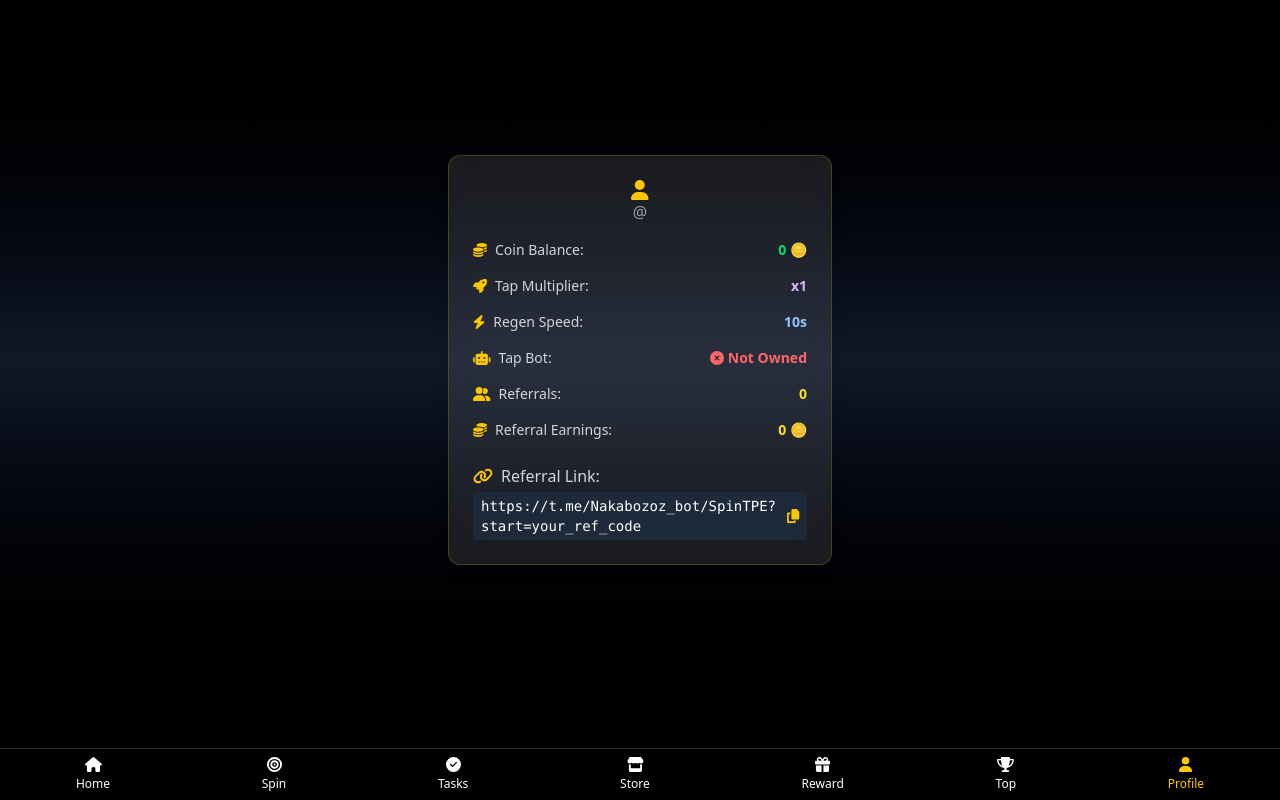
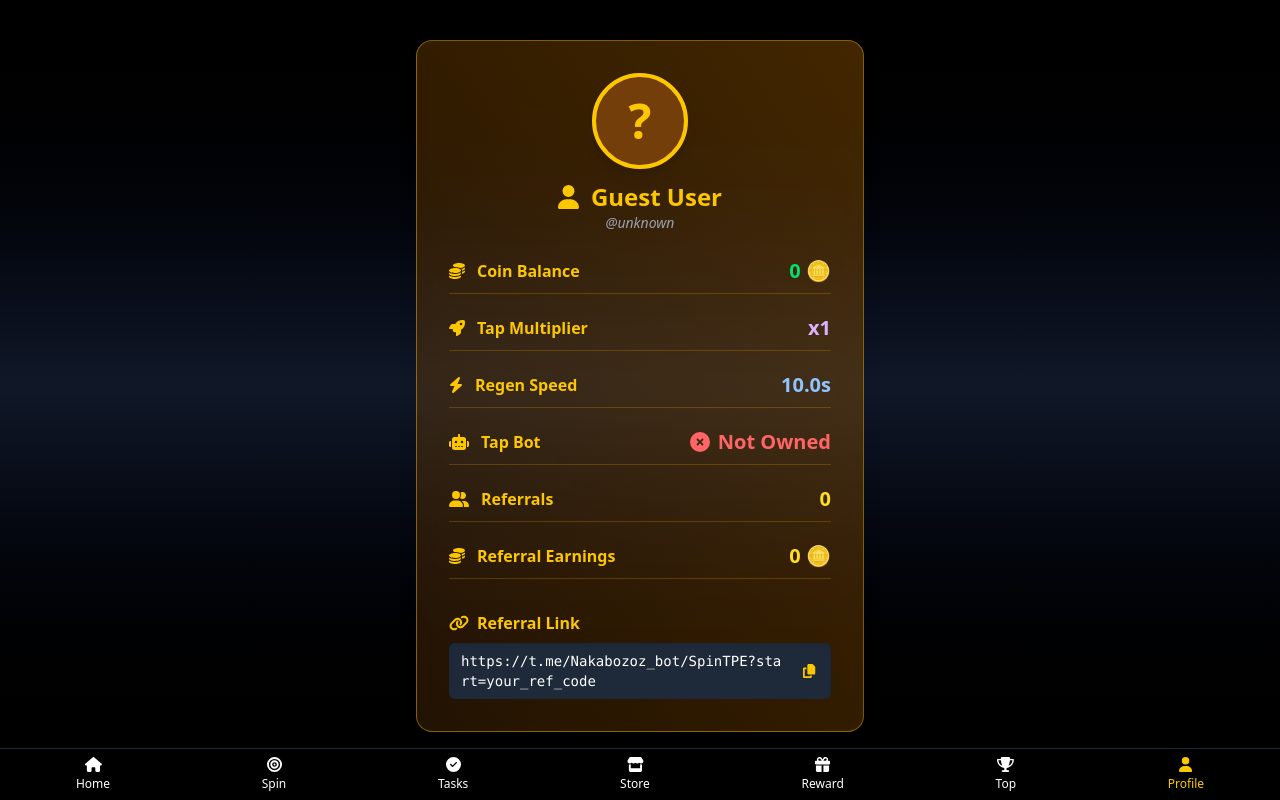
Before and after one commit to PLUTOX-DEV/TPE, a React (Vite) app: page /profile in a window 1280 px wide. Built offline with nearby package versions, Linux system fonts and the light colour scheme; what @tonconnect/ui-react would draw is missing.

Commit message:
K format

```diff
--- a/src/pages/Profile.jsx
+++ b/src/pages/Profile.jsx
@@ -1,11 +1,26 @@
-import React, { useEffect, useState } from 'react';
-import { FontAwesomeIcon } from '@fortawesome/react-fontawesome';
+import React, { useEffect, useState } from "react";
+import { FontAwesomeIcon } from "@fortawesome/react-fontawesome";
 import {
-  faUser, faCoins, faBolt, faRobot, faLink,
-  faRocket, faUserFriends, faCheckCircle, faTimesCircle, faCopy
-} from '@fortawesome/free-solid-svg-icons';
+  faUser,
+  faCoins,
+  faBolt,
+  faRobot,
+  faLink,
+  faRocket,
+  faUserFriends,
+  faCheckCircle,
+  faTimesCircle,
+  faCopy,
+} from "@fortawesome/free-solid-svg-icons";
 import { getUser } from "../api/userApi";
-import toast from 'react-hot-toast'; // ✅ Import toast
+import toast from "react-hot-toast";
+
+// Format numbers with k/M suffixes
+const formatNumber = (num) => {
+  if (num >= 1_000_000) return (num / 1_000_000).toFixed(1) + "M";
+  if (num >= 1_000) return (num / 1_000).toFixed(1) + "k";
+  return num.toString();
+};
 
 export default function Profile() {
   const [user, setUser] = useState(null);
@@ -21,7 +36,7 @@ export default function Profile() {
     if (!telegramId) return;
 
     getUser(telegramId)
-      .then(data => {
+      .then((data) => {
         setUser(data);
         setCoins(data.balance);
         setRefEarnings(data.referralEarnings || 0);
@@ -30,10 +45,12 @@ export default function Profile() {
         setRegenSpeed(data.staminaRegenSpeed || 10000);
         setHasTapBot(data.hasTapBot || false);
       })
-      .catch(err => console.error("Failed to fetch user", err));
+      .catch((err) => console.error("Failed to fetch user", err));
   }, []);
 
-  const referralLink = `https://t.me/Nakabozoz_bot/SpinTPE?start=${user?.username || "your_ref_code"}`;
+  const referralLink = `https://t.me/Nakabozoz_bot/SpinTPE?start=${
+    user?.username || "your_ref_code"
+  }`;
 
   const handleCopy = () => {
     navigator.clipboard.writeText(referralLink);
@@ -41,61 +58,105 @@ export default function Profile() {
   };
 
   return (
-    <div className="flex flex-col items-center justify-center min-h-[90vh] px-4 bg-gradient-to-b from-black via-gray-900 to-black text-white">
-      <div className="bg-white/10 backdrop-blur-md p-6 rounded-xl w-full max-w-sm shadow-lg border border-yellow-400/20">
-        <div className="flex flex-col items-center mb-4">
-          {user?.photo_url && (
+    <div className="flex flex-col items-center justify-center min-h-[90vh] px-6 py-10 bg-gradient-to-b from-black via-gray-900 to-black text-white">
+      <div className="bg-gradient-to-tr from-yellow-900/30 to-yellow-700/40 backdrop-blur-lg p-8 rounded-2xl w-full max-w-md shadow-xl border border-yellow-400/40">
+        <div className="flex flex-col items-center mb-6">
+          {user?.photo_url ? (
             <img
               src={user.photo_url}
               alt="User"
-              className="w-20 h-20 rounded-full border-2 border-yellow-400 mb-2"
+              className="w-24 h-24 rounded-full border-4 border-yellow-400 mb-3 shadow-lg"
             />
+          ) : (
+            <div className="w-24 h-24 rounded-full border-4 border-yellow-400 mb-3 flex items-center justify-center bg-yellow-900 text-yellow-400 text-5xl font-bold shadow-lg">
+              {user?.fullName?.[0] || "?"}
+            </div>
           )}
-          <h2 className="text-xl font-bold text-yellow-400 flex items-center gap-2">
+
+          <h2 className="text-2xl font-extrabold text-yellow-400 flex items-center gap-3">
             <FontAwesomeIcon icon={faUser} />
-            {user?.fullName}
+            {user?.fullName || "Guest User"}
           </h2>
-          <p className="text-gray-400">@{user?.username}</p>
+          <p className="text-gray-400 text-sm italic">@{user?.username || "unknown"}</p>
         </div>
 
-        <div className="space-y-4 text-sm">
-          <InfoRow icon={faCoins} label="Coin Balance:" value={`${coins} 🪙`} color="text-green-400" />
-          <InfoRow icon={faRocket} label="Tap Multiplier:" value={`x${multiplier}`} color="text-purple-300" />
-          <InfoRow icon={faBolt} label="Regen Speed:" value={`${regenSpeed / 1000}s`} color="text-blue-300" />
+        <div className="space-y-5 text-base md:text-lg">
+          <InfoRow
+            icon={faCoins}
+            label="Coin Balance"
+            value={`${formatNumber(coins)} 🪙`}
+            color="text-green-400"
+          />
+          <InfoRow
+            icon={faRocket}
+            label="Tap Multiplier"
+            value={`x${multiplier}`}
+            color="text-purple-300"
+          />
+          <InfoRow
+            icon={faBolt}
+            label="Regen Speed"
+            value={`${(regenSpeed / 1000).toFixed(1)}s`}
+            color="text-blue-300"
+          />
           <InfoRow
             icon={faRobot}
-            label="Tap Bot:"
+            label="Tap Bot"
             value={
-              <span className={`flex items-center gap-1 font-bold ${hasTapBot ? 'text-green-400' : 'text-red-400'}`}>
+              <span
+                className={`flex items-center gap-2 font-semibold ${
+                  hasTapBot ? "text-green-400" : "text-red-400"
+                }`}
+              >
                 <FontAwesomeIcon icon={hasTapBot ? faCheckCircle : faTimesCircle} />
                 {hasTapBot ? "Owned" : "Not Owned"}
               </span>
             }
           />
-          <InfoRow icon={faUserFriends} label="Referrals:" value={referrals.length} color="text-yellow-300" />
-          <InfoRow icon={faCoins} label="Referral Earnings:" value={`${refEarnings} 🪙`} color="text-yellow-300" />
+          <InfoRow
+            icon={faUserFriends}
+            label="Referrals"
+            value={referrals.length}
+            color="text-yellow-300"
+          />
+          <InfoRow
+            icon={faCoins}
+            label="Referral Earnings"
+            value={`${formatNumber(refEarnings)} 🪙`}
+            color="text-yellow-300"
+          />
         </div>
 
-        {/* Referral Link with Copy Button */}
-        <div className="mt-6">
-          <p className="text-gray-300 mb-1 flex items-center">
-            <FontAwesomeIcon icon={faLink} className="text-yellow-400 mr-2" />
-            Referral Link:
+        {/* Referral Link Section */}
+        <div className="mt-8">
+          <p className="text-yellow-400 mb-2 flex items-center font-semibold">
+            <FontAwesomeIcon icon={faLink} className="mr-2" />
+            Referral Link
           </p>
-          <div className="flex items-center gap-2 bg-gray-800 px-2 py-1 rounded text-sm text-white">
-            <code className="flex-1 break-all">{referralLink}</code>
-            <button onClick={handleCopy} title="Copy link">
-              <FontAwesomeIcon icon={faCopy} className="text-yellow-400 hover:text-yellow-300" />
+          <div className="flex items-center gap-3 bg-gray-800 px-3 py-2 rounded-md text-white text-sm break-all select-all shadow-inner">
+            <code className="flex-1">{referralLink}</code>
+            <button
+              onClick={handleCopy}
+              title="Copy referral link"
+              className="p-1 rounded-md hover:bg-yellow-500/70 transition"
+            >
+              <FontAwesomeIcon
+                icon={faCopy}
+                className="text-yellow-400 hover:text-yellow-300"
+              />
             </button>
           </div>
         </div>
 
+        {/* Referrals List */}
         {referrals.length > 0 && (
-          <div className="mt-6">
-            <h3 className="text-lg font-bold text-yellow-300 mb-2">Referred Users:</h3>
-            <ul className="text-sm space-y-1">
+          <div className="mt-8 max-h-40 overflow-y-auto">
+            <h3 className="text-yellow-300 text-lg font-bold mb-3">Referred Users</h3>
+            <ul className="text-gray-300 space-y-1 text-sm">
               {referrals.map((r, idx) => (
-                <li key={idx} className="text-gray-300">👤 {r.username}</li>
+                <li key={idx} className="flex items-center gap-2 hover:text-yellow-400 transition">
+                  <span>👤</span> <span>{r.username}</span>
+                </li>
               ))}
             </ul>
           </div>
@@ -107,12 +168,12 @@ export default function Profile() {
 
 function InfoRow({ icon, label, value, color = "text-white" }) {
   return (
-    <div className="flex justify-between items-center">
-      <span className="text-gray-300 flex items-center gap-2">
-        <FontAwesomeIcon icon={icon} className="text-yellow-400" />
+    <div className="flex justify-between items-center border-b border-yellow-600/30 pb-2">
+      <span className="text-yellow-400 flex items-center gap-3 font-semibold text-sm md:text-base">
+        <FontAwesomeIcon icon={icon} />
         {label}
       </span>
-      <span className={`font-bold ${color}`}>{value}</span>
+      <span className={`font-extrabold text-lg md:text-xl ${color}`}>{value}</span>
     </div>
   );
 }
--- a/src/pages/Spin.jsx
+++ b/src/pages/Spin.jsx
@@ -16,6 +16,13 @@ import {
   faRepeat,
 } from "@fortawesome/free-solid-svg-icons";
 import { updateUser } from "../api/userApi";
+
+// Format numbers with k/M suffixes
+const formatCoins = (num) => {
+  if (num >= 1_000_000) return (num / 1_000_000).toFixed(1) + "M";
+  if (num >= 1_000) return (num / 1_000).toFixed(1) + "k";
+  return num.toString();
+};
 
 const data = [
   { option: "+0", style: { backgroundColor: "#7c3aed", textColor: "white" } },
@@ -64,7 +71,6 @@ export default function Spin() {
     const savedSpinsDate = localStorage.getItem("spinsDate");
     const savedExpiry = localStorage.getItem("packageExpiresAt");
 
-    // Check for expiration
     if (
       savedPackage !== "free" &&
       savedExpiry &&
@@ -137,7 +143,7 @@ export default function Spin() {
     toast.success(
       <>
         <FontAwesomeIcon icon={faCoins} className="mr-2" />
-        +{rewardAmount} Coins added!
+        +{formatCoins(rewardAmount)} Coins added!
       </>
     );
   };
@@ -210,7 +216,7 @@ export default function Spin() {
 
         <div className="text-lg mb-4">
           <FontAwesomeIcon icon={faCoins} className="text-yellow-400 mr-2" />
-          Balance: <span className="text-yellow-400">{balance}</span>
+          Balance: <span className="text-yellow-400">{formatCoins(balance)}</span>
         </div>
 
         <div className="mb-2">
--- a/src/pages/Store.jsx
+++ b/src/pages/Store.jsx
@@ -1,12 +1,23 @@
 import React, { useEffect, useState } from "react";
 import { getUser, updateUser, buyTapBot } from "../api/userApi";
+import toast from "react-hot-toast";
+
+// Format coins with k/M suffixes
+const formatNumber = (num) => {
+  if (num >= 1_000_000) return (num / 1_000_000).toFixed(1) + "M";
+  if (num >= 1_000) return (num / 1_000).toFixed(1) + "k";
+  return num.toString();
+};
 
 export default function Store() {
   const [coins, setCoins] = useState(0);
   const [multiplier, setMultiplier] = useState(1);
   const [regenSpeed, setRegenSpeed] = useState(10000);
   const [hasTapBot, setHasTapBot] = useState(false);
-  const [loading, setLoading] = useState(false);
+  // loading states per upgrade button
+  const [loadingMultiplier, setLoadingMultiplier] = useState(false);
+  const [loadingRegen, setLoadingRegen] = useState(false);
+  const [loadingTapBot, setLoadingTapBot] = useState(false);
 
   const telegramId = localStorage.getItem("telegramId");
 
@@ -14,14 +25,14 @@ export default function Store() {
     if (!telegramId) return;
 
     getUser(telegramId)
-      .then(data => {
+      .then((data) => {
         setCoins(data.balance);
         setMultiplier(data.multiplier || 1);
         setRegenSpeed(data.staminaRegenSpeed || 10000);
         setHasTapBot(data.hasTapBot || false);
       })
-      .catch(err => console.error("Failed to load user", err));
-  }, []);
+      .catch((err) => console.error("Failed to load user", err));
+  }, [telegramId]);
 
   const updateBalance = async (newBalance, updatedFields = {}) => {
     await updateUser(telegramId, { balance: newBalance, ...updatedFields });
@@ -29,54 +40,54 @@ export default function Store() {
   };
 
   const handleBuyMultiplier = async () => {
-    if (coins < 50) return alert("Not enough coins.");
+    if (coins < 50) return toast.error("Not enough coins.");
     const newMult = multiplier + 1;
     const newBalance = coins - 50;
 
     try {
-      setLoading(true);
+      setLoadingMultiplier(true);
       await updateBalance(newBalance, { multiplier: newMult });
       setMultiplier(newMult);
-      alert("🔥 Tap Multiplier upgraded!");
+      toast.success("🔥 Tap Multiplier upgraded!");
     } catch (err) {
-      alert("Failed to upgrade multiplier.");
+      toast.error("Failed to upgrade multiplier.");
     } finally {
-      setLoading(false);
+      setLoadingMultiplier(false);
     }
   };
 
   const handleBuyRegen = async () => {
-    if (coins < 80) return alert("Not enough coins.");
+    if (coins < 80) return toast.error("Not enough coins.");
     const newSpeed = Math.max(2000, regenSpeed - 1000);
     const newBalance = coins - 80;
 
     try {
-      setLoading(true);
+      setLoadingRegen(true);
       await updateBalance(newBalance, { staminaRegenSpeed: newSpeed });
       setRegenSpeed(newSpeed);
-      alert("⚡ Regen Speed improved!");
+      toast.success("⚡ Regen Speed improved!");
     } catch (err) {
-      alert("Failed to upgrade regen speed.");
+      toast.error("Failed to upgrade regen speed.");
     } finally {
-      setLoading(false);
+      setLoadingRegen(false);
     }
   };
 
   const handleBuyTapBot = async () => {
-    if (hasTapBot) return alert("You already own the Tap Bot!");
-    if (coins < 100) return alert("Not enough coins.");
+    if (hasTapBot) return toast.error("You already own the Tap Bot!");
+    if (coins < 100) return toast.error("Not enough coins.");
 
     try {
-      setLoading(true);
+      setLoadingTapBot(true);
       const response = await buyTapBot(telegramId);
       const updatedUser = response.user;
       setCoins(updatedUser.balance);
       setHasTapBot(true);
-      alert("🤖 Tap Bot purchased!");
+      toast.success("🤖 Tap Bot purchased!");
     } catch (err) {
-      alert(err.message || "Failed to buy Tap Bot.");
+      toast.error(err.message || "Failed to buy Tap Bot.");
     } finally {
-      setLoading(false);
+      setLoadingTapBot(false);
     }
   };
 
@@ -84,7 +95,7 @@ export default function Store() {
     <div className="min-h-screen bg-black text-white flex flex-col items-center justify-center px-4 py-10">
       <h1 className="text-3xl font-bold text-yellow-400 mb-6">🛍 Tapper Store</h1>
       <p className="mb-6 text-lg">
-        🪙 Coins: <span className="text-green-400">{coins}</span>
+        🪙 Coins: <span className="text-green-400">{formatNumber(coins)}</span>
       </p>
 
       <div className="space-y-6 w-full max-w-sm">
@@ -94,16 +105,18 @@ export default function Store() {
           subtitle={`Current: x${multiplier}`}
           onClick={handleBuyMultiplier}
           cost={50}
-          loading={loading}
+          loading={loadingMultiplier}
+          disabled={coins < 50}
         />
 
         {/* Regen Speed */}
         <UpgradeCard
           title="⚡ Faster Stamina Regen"
-          subtitle={`Current: ${regenSpeed / 1000}s`}
+          subtitle={`Current: ${(regenSpeed / 1000).toFixed(1)}s`}
           onClick={handleBuyRegen}
           cost={80}
-          loading={loading}
+          loading={loadingRegen}
+          disabled={coins < 80}
         />
 
         {/* Tap Bot */}
@@ -119,14 +132,18 @@ export default function Store() {
           </p>
           <button
             onClick={handleBuyTapBot}
-            disabled={hasTapBot || loading}
-            className={`w-full py-2 ${
-              hasTapBot
+            disabled={hasTapBot || loadingTapBot || coins < 100}
+            className={`w-full py-2 rounded-lg font-bold ${
+              hasTapBot || coins < 100
                 ? "bg-gray-600 cursor-not-allowed"
                 : "bg-green-600 hover:bg-green-700"
-            } rounded-lg font-bold`}
+            }`}
           >
-            {hasTapBot ? "Already Owned" : "Buy for 100 🪙"}
+            {loadingTapBot
+              ? "Purchasing..."
+              : hasTapBot
+              ? "Already Owned"
+              : "Buy for 100 🪙"}
           </button>
         </div>
       </div>
@@ -134,17 +151,21 @@ export default function Store() {
   );
 }
 
-function UpgradeCard({ title, subtitle, onClick, cost, loading }) {
+function UpgradeCard({ title, subtitle, onClick, cost, loading, disabled }) {
   return (
     <div className="bg-white/10 p-4 rounded-xl border border-yellow-500/20">
       <p className="text-lg font-bold mb-1">{title}</p>
       <p className="text-sm mb-2">{subtitle}</p>
       <button
         onClick={onClick}
-        disabled={loading}
-        className="w-full py-2 bg-blue-600 hover:bg-blue-700 rounded-lg font-bold"
+        disabled={loading || disabled}
+        className={`w-full py-2 rounded-lg font-bold text-white ${
+          disabled
+            ? "bg-gray-600 cursor-not-allowed"
+            : "bg-blue-600 hover:bg-blue-700"
+        }`}
       >
-        Buy for {cost} 🪙
+        {loading ? "Purchasing..." : `Buy for ${cost} 🪙`}
       </button>
     </div>
   );
```
